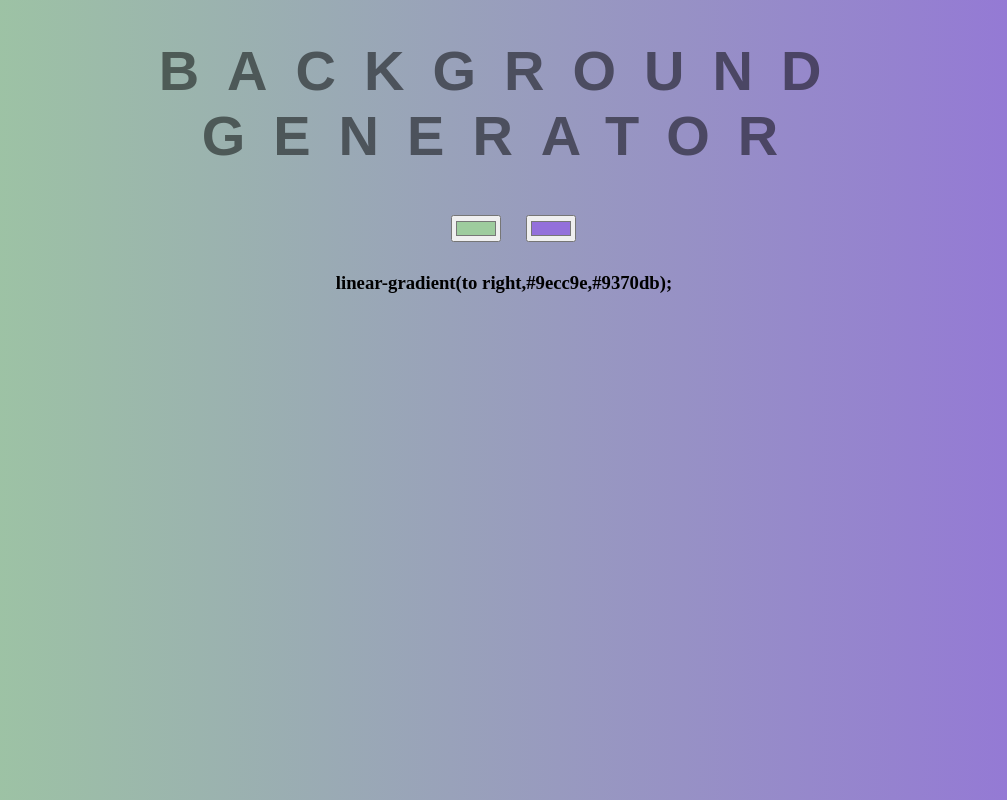
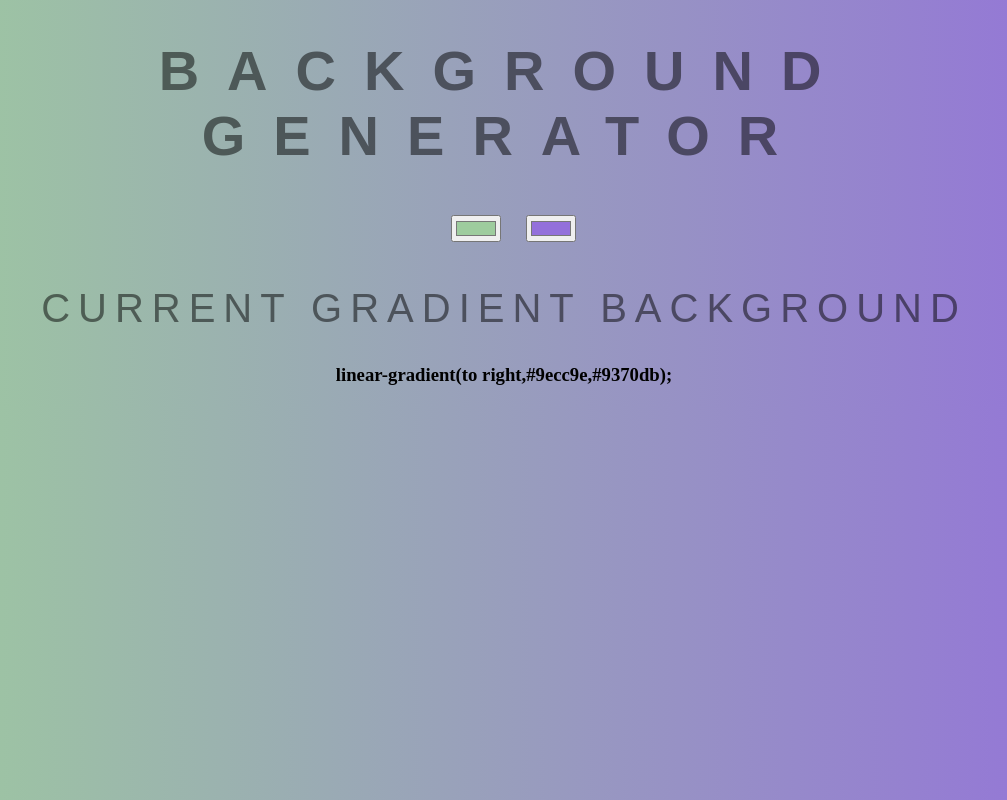
Before and after one commit to ALVN001/background-generator, a plain HTML site: page index.html in a window 1280 px wide. Shown: the whole page, without its empty margins (136-1143 px from the left). Drawn offline with Linux system fonts and the light colour scheme.

Commit message:
accurate description

```diff
--- a/index.html
+++ b/index.html
@@ -14,7 +14,7 @@
 	        <input id="color1" type="color" name="color1"  value="#9ECC9E">
 	        <input id="color2" type="color" name="color2" value ="#9370db">
     </div>
-            <!-- <h2>Current Background</h2> -->
+            <h2>current Gradient Background</h2>
             <h3 class="css"></h3></div>
 
         <script type="text/javascript" src="script.js"></script>
```
